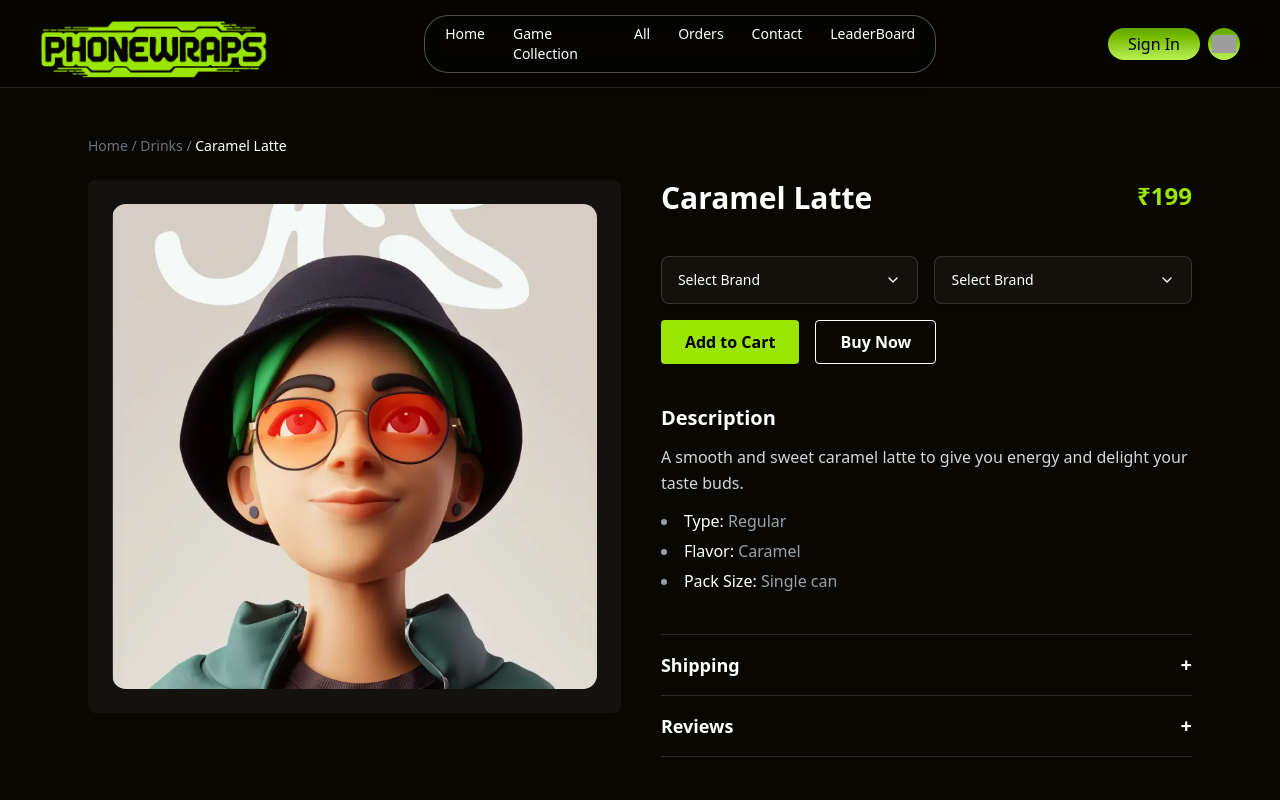
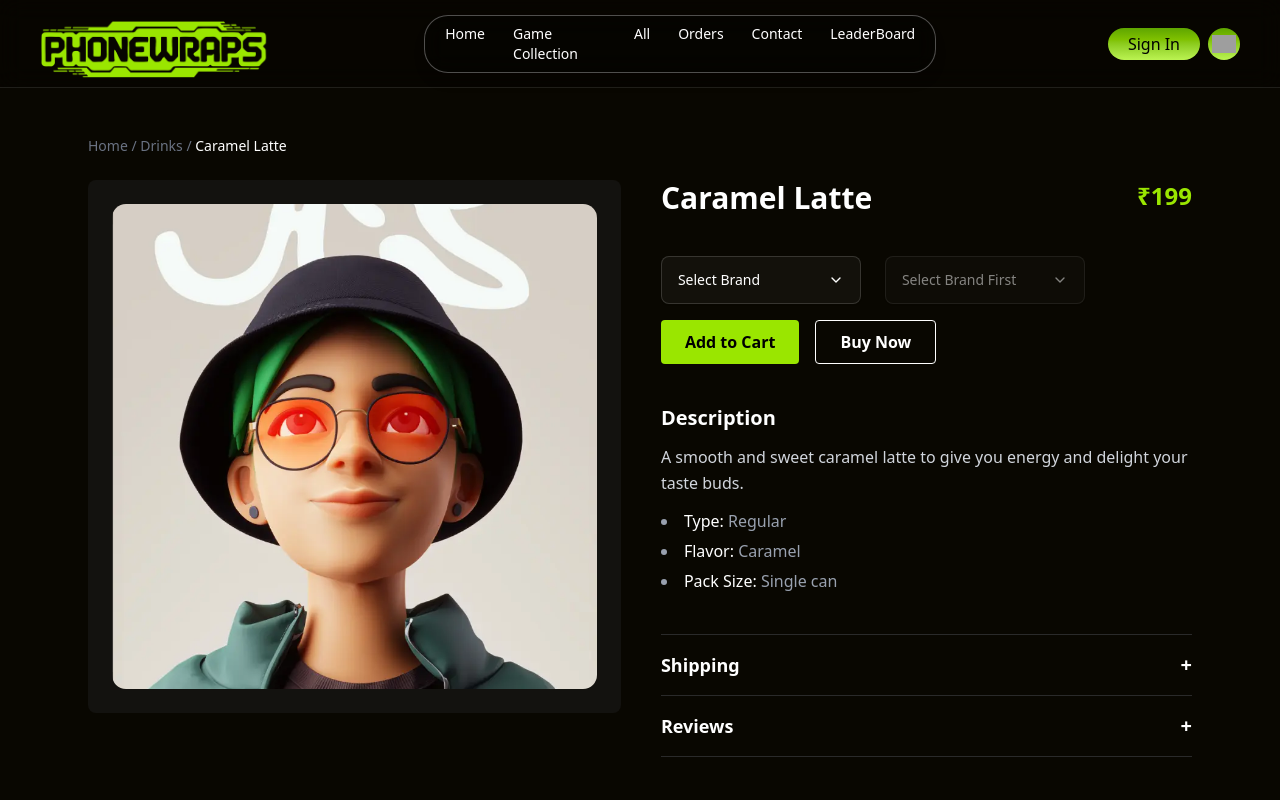
Before and after one commit to SumeetSharma-tech/Wraps-Brand, a Next.js app: page /specific in a window 1280 px wide. Shown: the top 800 px of the page. Built offline with nearby package versions, Linux system fonts and the light colour scheme; grey boxes are pictures that could not be loaded.

Commit message:
Overwrite remote with local code

```diff
--- a/src/app/layout.tsx
+++ b/src/app/layout.tsx
@@ -2,6 +2,7 @@ import type { Metadata } from "next";
 import { Geist, Geist_Mono } from "next/font/google";
 import "./globals.css";
 import { ThemeProvider } from "@/components/ui/theme-provider";
+import ScrollToTop from "@/components/ScrollToTop";
 
 const geistSans = Geist({
   variable: "--font-geist-sans",
@@ -33,6 +34,7 @@ export default function RootLayout({
             defaultTheme="dark"
             enableSystem
         >
+          <ScrollToTop />
           {children}
         </ThemeProvider>
       </body>
--- /dev/null
+++ b/src/app/scroll-to-top.tsx
@@ -0,0 +1,14 @@
+import { useEffect } from 'react';
+import { useLocation } from 'react-router-dom';
+
+const ScrollToTop = () => {
+	const { pathname } = useLocation();
+
+	useEffect(() => {
+		window.scrollTo(0, 0);
+	}, [pathname]);
+
+	return null;
+};
+
+export default ScrollToTop;
--- a/src/app/specific/page.tsx
+++ b/src/app/specific/page.tsx
@@ -68,28 +68,58 @@ const ProductCard: React.FC<{ drink: Drink }> = ({ drink }) => {
   );
 };
 const ProductDetails = () => {
-  const phonebrand = useMemo(() => [
+  // ----- Dropdown data -----
+    const phonebrand = useMemo(
+      () => [
         { value: "apple", label: "Apple" },
         { value: "samsung", label: "Samsung" },
         { value: "google", label: "Google" },
         { value: "oneplus", label: "OnePlus" },
         { value: "xiaomi", label: "Xiaomi" },
-    ], []);
+      ],
+      []
+    );
 
-    const model = useMemo(() => [
+    type Brand = "apple" | "samsung" | "google" | "oneplus" | "xiaomi";
+    type ModelOption = { value: string; label: string };
+    const modelsByBrand: Record<string, ModelOption[]> = useMemo(
+      () => ({
+        apple: [
           { value: "iphone-14", label: "iPhone 14" },
+          { value: "iphone-15", label: "iPhone 15" },
+        ],
+        samsung: [
           { value: "galaxy-s22", label: "Galaxy S22" },
+          { value: "galaxy-s23", label: "Galaxy S23" },
+        ],
+        google: [
           { value: "pixel-7", label: "Pixel 7" },
+          { value: "pixel-8", label: "Pixel 8" },
+        ],
+        oneplus: [
           { value: "oneplus-10", label: "OnePlus 10" },
+          { value: "oneplus-12", label: "OnePlus 12" },
+        ],
+        xiaomi: [
           { value: "mi-11", label: "Mi 11" },
-    ], []);
+          { value: "mi-13", label: "Mi 13" },
+        ],
+      }),
+      []
+    );
 
-    const [selectedCategory, setSelectedCategory] = useState<string>("");
+    const [selectedBrand, setSelectedBrand] = useState<string>("");
+      const [selectedModel, setSelectedModel] = useState<string>("");
     const [quantity, setQuantity] = useState<number>(1);
   const [activeSection, setActiveSection] = useState<string | null>(null);
 
-  const handleCategorySelect = (option: { value: string; label: string }) => {
-    setSelectedCategory(option.value);
+  const handleBrandSelect = (option: { value: string; label: string }) => {
+    setSelectedBrand(option.value);
+    setSelectedModel("");
+  };
+
+  const handleModelSelect = (option: { value: string; label: string }) => {
+    setSelectedModel(option.value);
   };
 
   const handleQuantityChange = (newQuantity: number) => {
@@ -189,20 +219,23 @@ const ProductDetails = () => {
   {/* Dropdowns + Quantity */}
   <div className="flex flex-col sm:flex-row gap-2 sm:gap-4 flex-1 mb-4">
     <DropdownButton
-      className="flex-1"
-      onSelect={handleCategorySelect}
+                className="mr-2"
+                onSelect={handleBrandSelect}
                 options={phonebrand}
                 placeholder="Select Brand"
                 variant="outline"
                 dropupMode={true}
               />
     <DropdownButton
-      className="flex-1"
-      onSelect={handleCategorySelect}
-      options={phonebrand}
-      placeholder="Select Brand"
+            className="mr-2"
+            onSelect={handleModelSelect}
+            options={selectedBrand ? modelsByBrand[selectedBrand] : []}
+            placeholder={
+              selectedBrand ? "Select Model" : "Select Brand First"
+            }
             variant="outline"
             dropupMode={true}
+            disabled={!selectedBrand}
           />
 
   </div>
--- /dev/null
+++ b/src/components/ScrollToTop.tsx
@@ -0,0 +1,15 @@
+"use client";
+
+import { useEffect } from "react";
+import { usePathname } from "next/navigation";
+
+export default function ScrollToTop() {
+  const pathname = usePathname();
+
+  useEffect(() => {
+    // Scroll to top when route changes
+    window.scrollTo(0, 0);
+  }, [pathname]);
+
+  return null;
+}
--- a/src/components/homeCards/ProductCard.tsx
+++ b/src/components/homeCards/ProductCard.tsx
@@ -85,17 +85,12 @@ export default function HorizontalScrollableCards() {
 
   return (
     <div className="w-full text-white">
-      <div className="flex items-center justify-center mb-4">
-        <div className="flex items-center justify-center">
-
+  <div className="flex justify-center mb-4">
     <h1
-          className={`${JersyFont.className} text-[#9AE600] text-3xl min-[290px]:text-5xl sm:text-7xl  lg:text-8xl`}
+      className={`${JersyFont.className} text-[#9AE600] text-4xl min-[300px]:text-5xl sm:text-7xl lg:text-8xl text-center`}
     >
       BROWSE ALL COLLECTIONS
     </h1>
-
-      </div>
-
   </div>
 
   <div>
@@ -116,5 +111,6 @@ export default function HorizontalScrollableCards() {
     </div>
   </div>
 </div>
+
   );
 }
--- a/src/components/homeCards/Review.tsx
+++ b/src/components/homeCards/Review.tsx
@@ -15,7 +15,7 @@ export default function Review() {
     <>
     <div className={`{${JersyFont.className} flex justify-center items-center mt-2`}>
         <h1
-          className={`${JersyFont.className} text-[#9AE600] text-3xl sm:text-5xl md:text-6xl xl:text-8xl  mt-4 `}
+          className={`${JersyFont.className} pl-2 text-[#9AE600] text-3xl sm:text-5xl md:text-6xl xl:text-8xl  mt-4 `}
         >
           WHAT OUR CUSTOMERS SAYS ABOUT US
         </h1>
--- a/src/components/landingPage/HorizontalScroll.tsx
+++ b/src/components/landingPage/HorizontalScroll.tsx
@@ -137,7 +137,7 @@ export default function HorizontalScrollableCards() {
       <div className="flex items-center justify-center mb-4">
 
 <h1
-          className={`${JersyFont.className} text-[#9AE600] text-3xl min-[290px]:text-5xl sm:text-7xl  lg:text-8xl`}
+          className={`${JersyFont.className} text-[#9AE600] text-4xl min-[290px]:text-5xl sm:text-7xl  lg:text-8xl`}
         >
           BROWSE ALL PRODUCTS
         </h1>
--- a/src/components/landingPage/LeaderBoars.tsx
+++ b/src/components/landingPage/LeaderBoars.tsx
@@ -10,7 +10,7 @@ export default function LeaderBoards() {
     <div className="w-full -mt-5">
       {/* Title */}
       <div className={`${JersyFont.className} flex justify-center items-center`}>
-        <h1 className="text-4xl sm:text-6xl lg:text-8xl text-[#9AE600] mt-20 text-center">
+        <h1 className="text-4xl min-[290px]:text-5xl sm:text-6xl lg:text-8xl text-[#9AE600] mt-20 text-center">
           Climb Up The Ranking
         </h1>
       </div>
--- /dev/null
+++ b/src/components/ui/scroll-to-top-wrapper.tsx
@@ -0,0 +1,15 @@
+import { useEffect } from 'react';
+import { useLocation } from 'react-router-dom';
+import ScrollToTop from '../app/scroll-to-top';
+
+const ScrollToTopWrapper = ({ children }) => {
+	const { pathname } = useLocation();
+
+	useEffect(() => {
+		ScrollToTop();
+	}, [pathname]);
+
+	return children;
+};
+
+export default ScrollToTopWrapper;
--- a/src/components/utils/animations.ts
+++ b/src/components/utils/animations.ts
@@ -37,8 +37,14 @@ export const animatePageOut = (href: string, router: AppRouterInstance) => {
       duration: 1.3,
       stagger: 0.2,
       onComplete: () => {
+        // Scroll to top before navigation
+        window.scrollTo(0, 0)
         router.push(href)
       },
     })
+  } else {
+    // Fallback if banners don't exist - still scroll to top
+    window.scrollTo(0, 0)
+    router.push(href)
   }
 }
```
Lines whose indentation alone changed are shown as unchanged.
